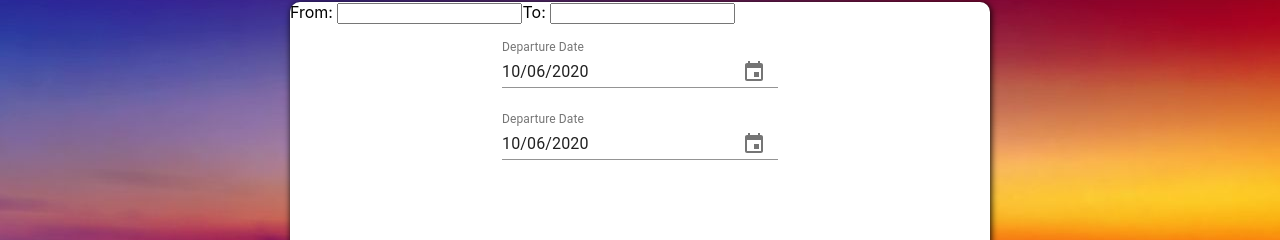
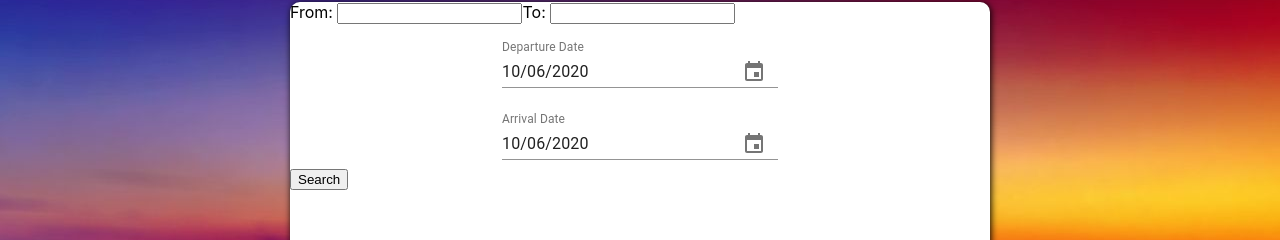
Before and after one commit to Gsuscc/fas-react, a React (Create React App) app: page / in a window 1280 px wide. Shown: the part 231-471 px from the top of the page. Built offline with nearby package versions, Linux system fonts and the light colour scheme.

Commit message:
fix date picker text

```diff
--- a/src/components/form/DatePicker.js
+++ b/src/components/form/DatePicker.js
@@ -7,7 +7,7 @@ import {
   KeyboardDatePicker,
 } from "@material-ui/pickers";
 
-export default function DatePicker() {
+export default function DatePicker(props) {
   const [selectedDate, setSelectedDate] = React.useState(new Date());
 
   const handleDateChange = (date) => {
@@ -23,7 +23,7 @@ export default function DatePicker() {
           format="MM/dd/yyyy"
           margin="normal"
           id="date-picker-inline"
-          label="Departure Date"
+          label={props.label}
           value={selectedDate}
           onChange={handleDateChange}
           KeyboardButtonProps={{
--- a/src/components/form/Form.js
+++ b/src/components/form/Form.js
@@ -14,8 +14,9 @@ export default function Form() {
         reference={fromAirport}
       />
       <AirportChoose inputId="airportTwo" label="To: " reference={toAirport} />
-      <DatePicker label="Deaprture Date" />
+      <DatePicker label="Departure Date" />
       <DatePicker label="Arrival Date" />
+      <button className="search-button">Search</button>
     </div>
   );
 }
```
